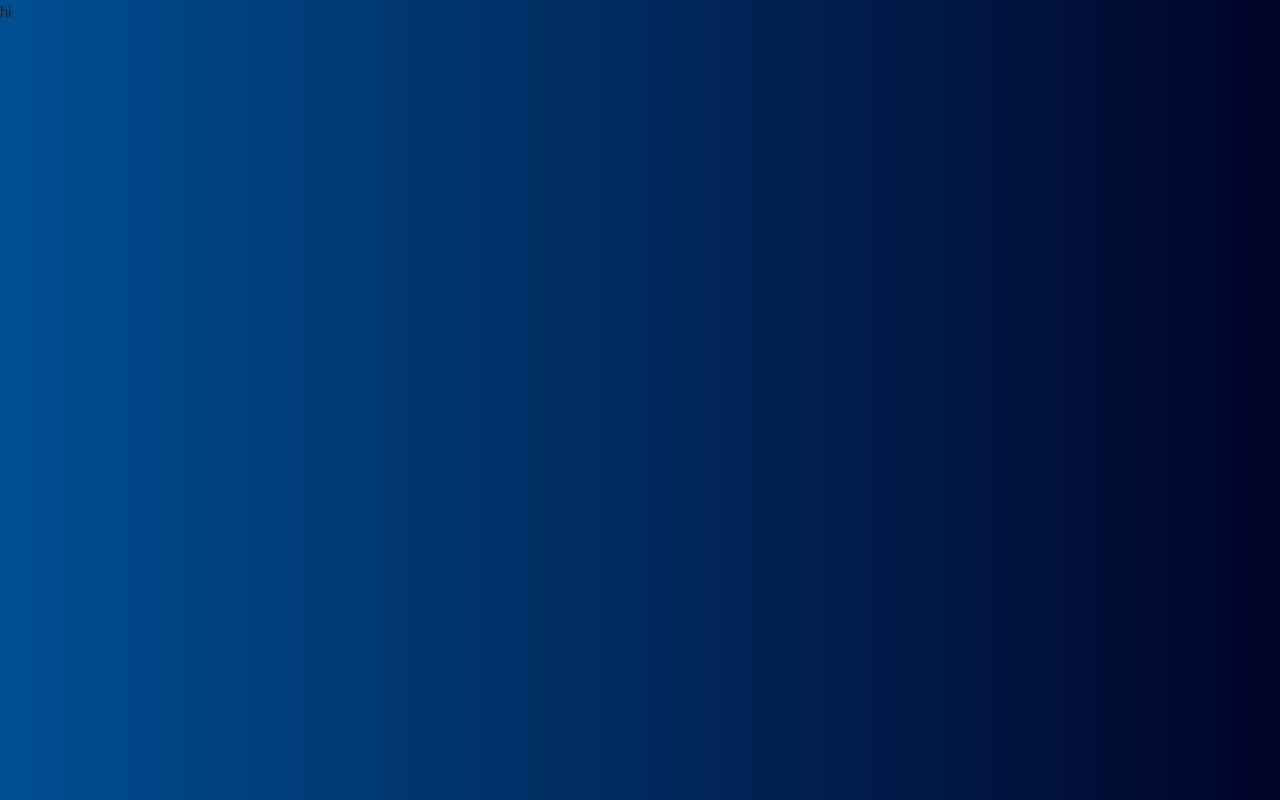
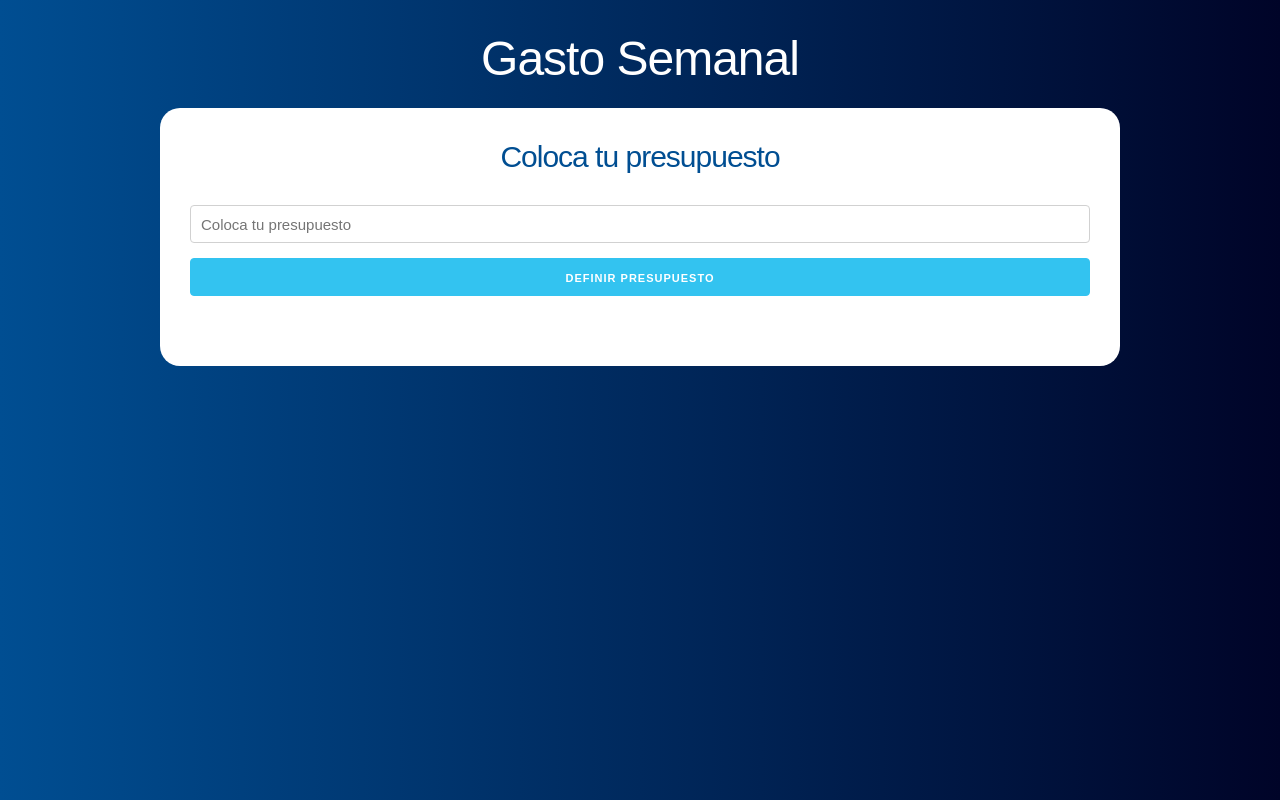
Before and after one commit to RosaIsela31/budget-react-practices, a React (Create React App) app: page / in a window 1280 px wide. Built offline with nearby package versions, Linux system fonts and the light colour scheme.

Commit message:
Adding the firs form

```diff
--- a/package.json
+++ b/package.json
@@ -8,6 +8,7 @@
     "@testing-library/user-event": "^7.1.2",
     "react": "^16.12.0",
     "react-dom": "^16.12.0",
+    "react-router-dom": "^5.1.2",
     "react-scripts": "3.3.0"
   },
   "scripts": {
--- a/src/App.js
+++ b/src/App.js
@@ -1,10 +1,11 @@
 import React from 'react';
-
+import './index.css';
+import AppContainer from './components/AppContainer';
 
 function App() {
   return (
-    <div className="App">
-      hi
+    <div>
+      <AppContainer />
     </div>
   );
 }
--- /dev/null
+++ b/src/components/AppContainer.js
@@ -0,0 +1,19 @@
+import React from 'react';
+import Question from './Question';
+import '../index.css';
+
+
+function AppContainer() {
+  return (
+    <div className="container">
+      <header>
+          <h1>Gasto Semanal</h1>
+        <div className='contenido-principal contenido'>
+          <Question />
+        </div>
+      </header>
+    </div>
+  );
+}
+
+export default AppContainer;
--- /dev/null
+++ b/src/components/Question.js
@@ -0,0 +1,23 @@
+import React, { Fragment } from 'react'
+
+const Question = () => {
+  return (
+    <Fragment>
+      <h2>Coloca tu presupuesto</h2>
+      <form>
+        <input
+          type='number'
+          className='u-full-width'
+          placeholder='Coloca tu presupuesto'
+        />
+        <input
+          type='submit'
+          className='button-primary u-full-width'
+          value='Definir Presupuesto'
+        />
+      </form>
+    </Fragment>
+   );
+}
+
+export default Question;
```
Also changed, not shown: 1 other file (tests, documents, lock files or other folders).
